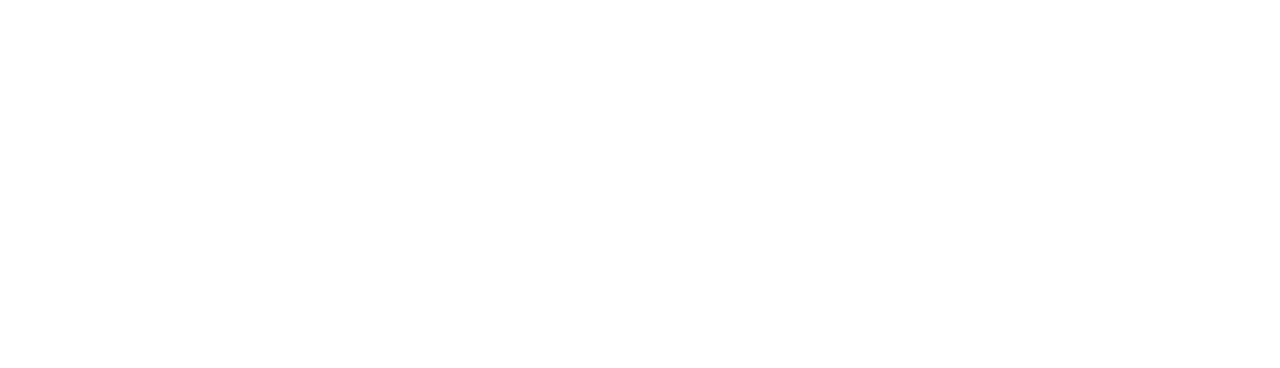
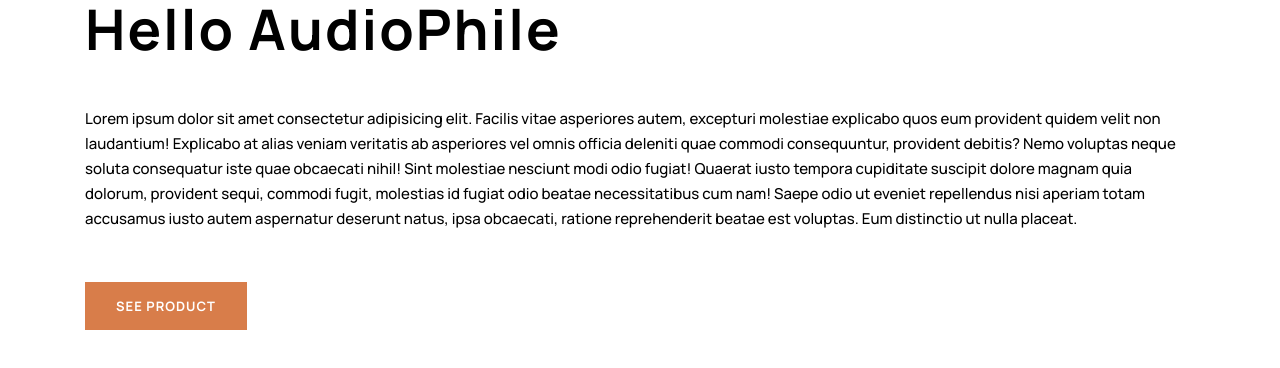
Before and after one commit to firuznemadjonov/audiophile-ecommerce-website, a plain HTML site: page index.html in a window 1280 px wide. Drawn offline with Linux system fonts and the light colour scheme.

Commit message:
global, variable,  mixin, button, typeography add

```diff
--- a/index.html
+++ b/index.html
@@ -8,7 +8,17 @@
 </head>
 <body>
     <!-- HEADER START -->
-    <header class="header"></header>
+    <header class="header">
+        <div class="container">
+            <h1>Hello AudioPhile</h1>
+            <br>
+            <br>
+            <p>Lorem ipsum dolor sit amet consectetur adipisicing elit. Facilis vitae asperiores autem, excepturi molestiae explicabo quos eum provident quidem velit non laudantium! Explicabo at alias veniam veritatis ab asperiores vel omnis officia deleniti quae commodi consequuntur, provident debitis? Nemo voluptas neque soluta consequatur iste quae obcaecati nihil! Sint molestiae nesciunt modi odio fugiat! Quaerat iusto tempora cupiditate suscipit dolore magnam quia dolorum, provident sequi, commodi fugit, molestias id fugiat odio beatae necessitatibus cum nam! Saepe odio ut eveniet repellendus nisi aperiam totam accusamus iusto autem aspernatur deserunt natus, ipsa obcaecati, ratione reprehenderit beatae est voluptas. Eum distinctio ut nulla placeat.</p>
+            <br>
+            <br>
+            <a class="btn brown-btn" href="">See Product</a>
+        </div>
+    </header>
     <!-- HEADER END -->
 
     <!-- MAIN START-->
--- a/scss/abstracts/_mixin.scss
+++ b/scss/abstracts/_mixin.scss
@@ -0,0 +1,6 @@
+
+@mixin heading($fs, $ls, $lh) {
+    font-size: $fs;
+    line-height: $lh;
+    letter-spacing: $ls;
+}
--- a/scss/abstracts/_variables.scss
+++ b/scss/abstracts/_variables.scss
@@ -0,0 +1,12 @@
+// colors
+$brown-color: #D87D4A;
+$black-one-color: #000000;
+$black-two-color: #101010;
+$silver-color:#F1F1F1;
+$silver-light-color:#FAFAFA;
+$white-color: #FFFFFF;
+$brown-light-color:#FBAF85;
+
+
+// fonts
+$main-ff: "Manrope", Arial, sans-serif;
--- a/scss/base/_resets.scss
+++ b/scss/base/_resets.scss
@@ -41,7 +41,7 @@ body {
 
 .container {
     width: 100%;
-    max-width: 1200px; // *
+    max-width: 1210px; // *
     margin-left: auto;
     margin-right: auto;
     padding-left: 5rem; // *
--- a/scss/base/_typography.scss
+++ b/scss/base/_typography.scss
@@ -0,0 +1,55 @@
+@font-face {
+  font-display: swap;
+  font-family: "Manrope";
+  font-style: normal;
+  font-weight: 400;
+  src: url("../fonts/manrope-v14-latin-regular.woff2") format("woff2");
+}
+
+@font-face {
+  font-display: swap;
+  font-family: "Manrope";
+  font-style: normal;
+  font-weight: 500;
+  src: url("../fonts/manrope-v14-latin-500.woff2") format("woff2");
+}
+
+@font-face {
+  font-display: swap;
+  font-family: "Manrope";
+  font-style: normal;
+  font-weight: 700;
+  src: url("../fonts/manrope-v14-latin-700.woff2") format("woff2");
+}
+
+body {
+    font-size: 1.5rem;
+    font-weight: 500;
+    line-height: 1.66;
+    font-family: $main-ff;
+}
+
+
+h1 {
+    @include heading(5.6rem, 2px, 1.03)
+}
+
+h2 {
+    @include heading(4rem, 1.4px, 1.1)
+}
+
+h3 {
+    @include heading(3.2rem, 1.4px, 1.12)
+}
+
+h4 {
+    @include heading(2.8rem, 1.4px, 1.12)
+}
+
+h5 {
+    @include heading(2.4rem, 1.7px, normal)
+}
+
+h6 {
+    @include heading(1.8rem, 1.2px, normal)
+}
--- a/scss/components/_buttons.scss
+++ b/scss/components/_buttons.scss
@@ -0,0 +1,52 @@
+.btn {
+    padding: 1.5rem 3.1rem;
+    font-size: 1.3rem;
+    font-weight: 700;
+    letter-spacing: 1px;
+    text-transform: uppercase;
+    line-height: normal;
+}
+
+.brown-btn {
+    background-color: $brown-color;
+    color:$white-color;
+}
+
+.brown-btn:hover {
+    background-color: $brown-light-color;
+}
+
+.black-btn {
+    background-color: $white-color;
+    color:$black-one-color;
+    border: 1px solid $black-one-color;
+}
+
+.black-btn:hover {
+    background-color:$black-one-color;
+    color:$white-color;
+}
+
+.shop-btn__inner-wrapper {
+    display: flex;
+    gap: 1.3rem;
+    align-items: center;
+}
+
+.shop-btn__text {
+    color:$black-one-color;
+    opacity: 0.5;
+}
+.shop-btn__icon {
+    img {
+        width: 5px;
+        height: 10px;
+    }
+}
+
+.shop-btn:hover {
+    .shop-btn__text {
+        color: $brown-color;
+        opacity: 1;
+    }
+}
--- a/scss/style.scss
+++ b/scss/style.scss
@@ -8,5 +8,6 @@
 @import './layout/header';
 @import './layout/footer';
 @import './pages/home';
-@import './pages/about';
-@import './pages/contact';
+@import './pages/speakers';
+@import './pages/headphones';
+@import './pages/earphones';
```
Also changed, not shown: css/style.css, fonts/manrope-v14-latin-500.woff2 (added), fonts/manrope-v14-latin-700.woff2 (added), fonts/manrope-v14-latin-regular.woff2 (added), images/arrow-right-icon.svg (added), scss/pages/_about.scss (deleted), scss/pages/_contact.scss (deleted), scss/pages/_earphones.scss (added), scss/pages/_headphones.scss (added), scss/pages/_speakers.scss (added), 2 other files.
